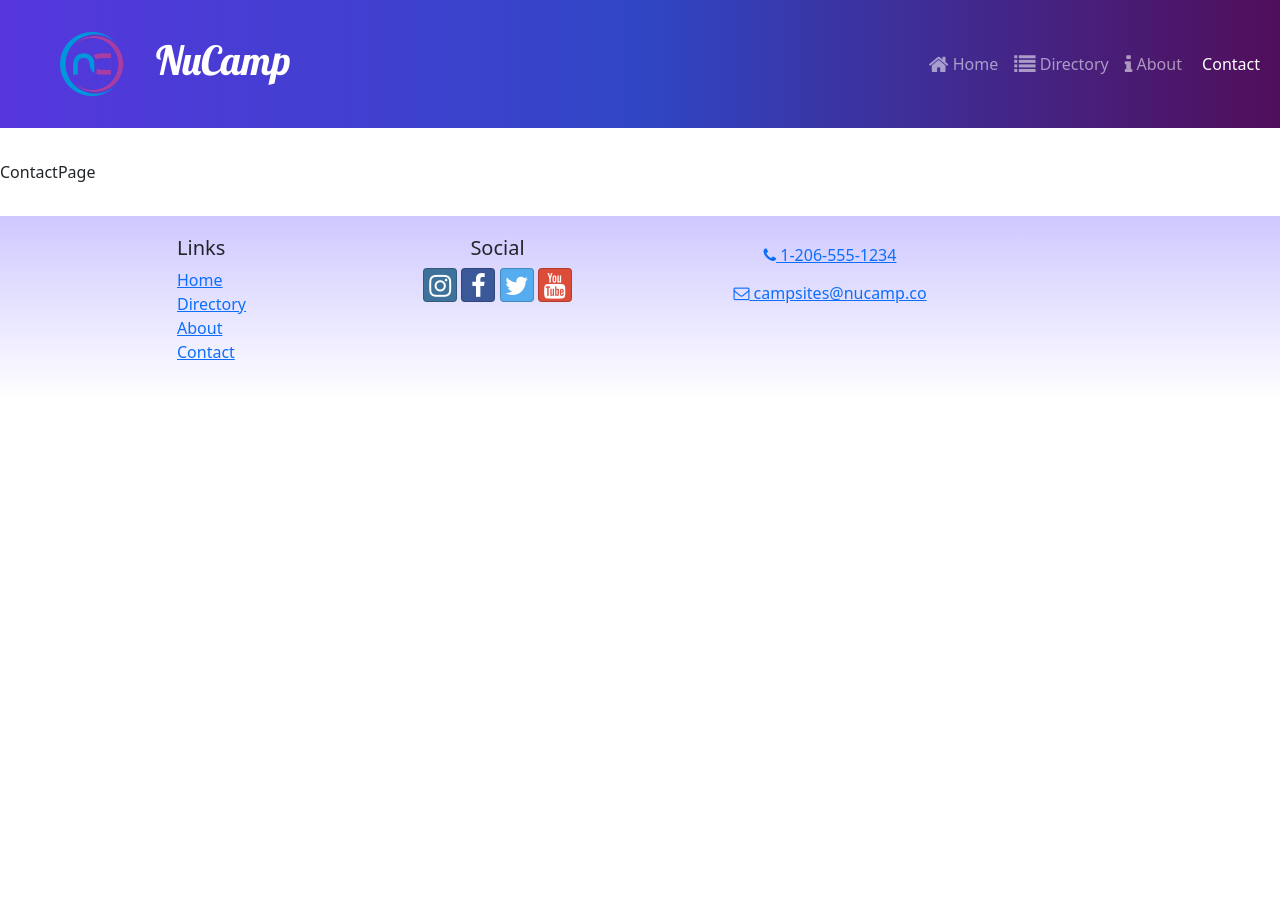
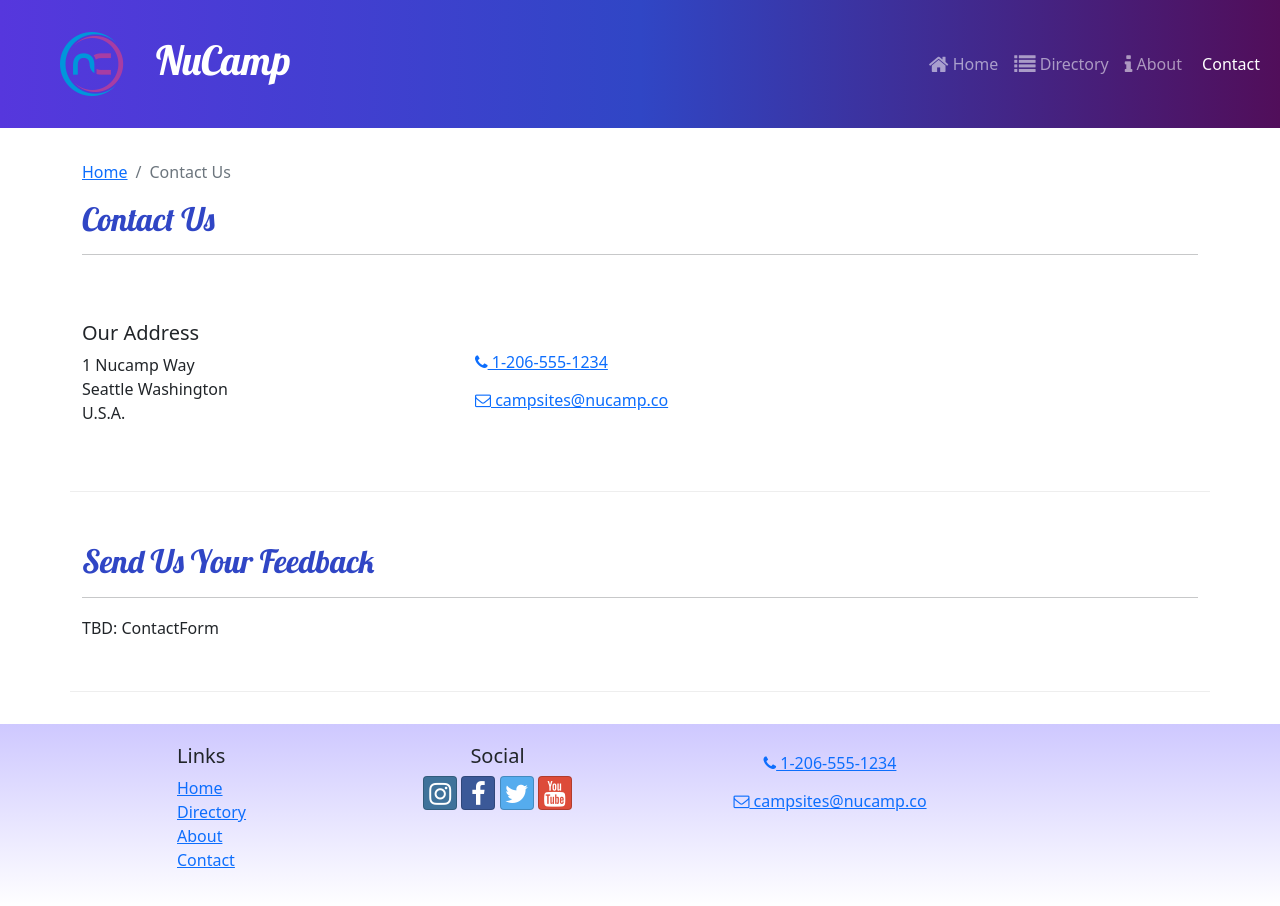
Before and after one commit to hhandcox/ReactProject, a React (Create React App) app: page /contact in a window 1280 px wide. Before the commit the page ends 800 px from the top, so only its background shows below. Built offline with nearby package versions, Linux system fonts and the light colour scheme.

Commit message:
ContactPage

```diff
--- a/src/pages/ContactPage.js
+++ b/src/pages/ContactPage.js
@@ -1,5 +1,52 @@
+import { Container, Col, Row } from 'reactstrap';
+import SubHeader from '../components/SubHeader';
+
+
+
 const ContactPage = () => {
-    return <div>ContactPage</div>;
+    return (
+        <Container>
+            <SubHeader current='Contact Us'/>
+            <Row className='row-content align-items-center'>
+                <Col sm='4'>
+                    <h5>Our Address</h5>
+                    <address>
+                        1 Nucamp Way
+                        <br />
+                        Seattle Washington
+                        <br />
+                        U.S.A.
+                    </address>
+                </Col>
+                <Col>
+                    <a
+                        role='button'
+                        className='btn btn-link'
+                        href='tel:+12065551234'
+                    >
+                        <i className='fa fa-phone' /> 1-206-555-1234
+                    </a>
+                    <br />
+                    <a
+                        role='button'
+                        className='btn btn-link'
+                        href='mailto:fakeemail@fakeemail.co'
+                    >
+                        <i className='fa fa-envelope-o' /> campsites@nucamp.co
+                    </a>
+                </Col>
+            </Row>
+            <Row className='row-content'>
+                <Col xs='12'>
+                    <h2>Send Us Your Feedback</h2>
+                    <hr />
+                </Col>
+                <Col md="10">
+                    TBD: ContactForm
+                </Col>
+            </Row>
+        </Container>
+    )
 };
 
 export default ContactPage;
```
